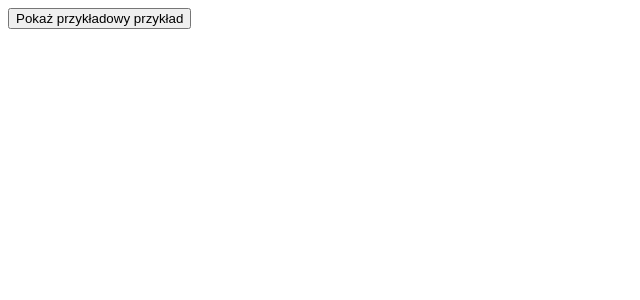
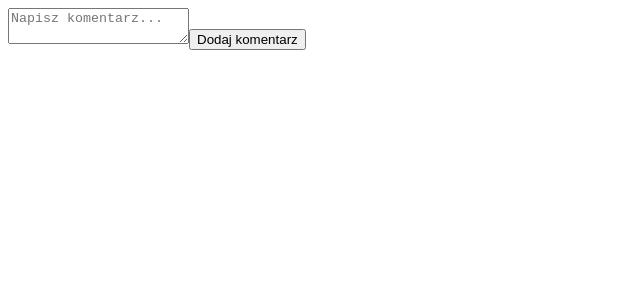
Before and after one commit to kacpi95/React-lesson, a React (Vite) app in the folder React-lesson/: page / in a window 1280 px wide. Shown: the top 300 px of the page, without its empty margins (0-640 px from the left). Built offline with nearby package versions, Linux system fonts and the light colour scheme.

Commit message:
Add task

```diff
--- a/React-lesson/src/App.jsx
+++ b/React-lesson/src/App.jsx
@@ -18,23 +18,30 @@
 import { useState } from "react";
 
 function App() {
-	const array = [
-		"Nigdy nie przestawaj się uczyć.",
-		"Praktyka czyni mistrza.",
-		"Koduj codziennie!",
-		"Zacznij od prostych rzeczy.",
-	];
-	const [list, setList] = useState("");
+	const [comment, setComment] = useState("");
+	const [comments, setComments] = useState([]);
 
-	function handleClick() {
-		const randomList = Math.floor(Math.random() * array.length);
-		setList(array[randomList]);
-	}
+	const handleAdd = () => {
+		if (comment.trim()) {
+			setComments([...comments, comment]);
+			setComment("");
+		}
+	};
+
 	return (
-		<>
-			<button onClick={handleClick}>Pokaż przykładowy przykład</button>
-			<h1>{list}</h1>
-		</>
+		<div>
+			<textarea
+				placeholder='Napisz komentarz...'
+				value={comment}
+				onChange={(e) => setComment(e.target.value)}
+			/>
+			<button onClick={handleAdd}>Dodaj komentarz</button>
+			<ul>
+				{comments.map((c, i) => (
+					<li key={i}>{c}</li>
+				))}
+			</ul>
+		</div>
 	);
 }
 
```
